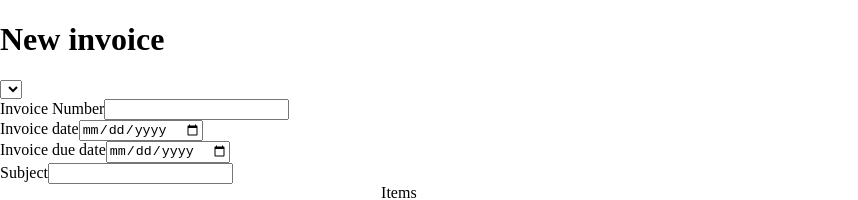
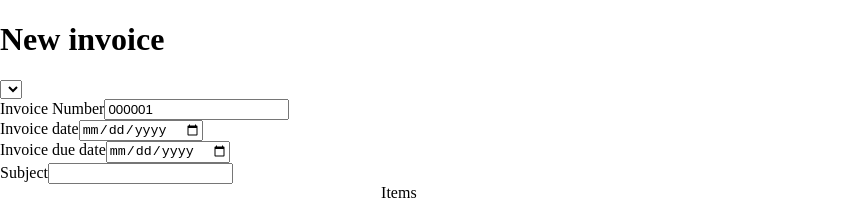
Before and after one commit to KIRA009/invoice-generator-fe, a React (Create React App) app: page /invoice/add in a window 1280 px wide. Shown: the top 200 px of the page, without its empty margins (0-858 px from the left). Built offline with nearby package versions, Linux system fonts and the light colour scheme; what @react-pdf/renderer would draw is missing.

Commit message:
feat(invoice_body): Add default value for invoice number

```diff
--- a/src/components/CustomerSelector/index.tsx
+++ b/src/components/CustomerSelector/index.tsx
@@ -1,20 +1,21 @@
 import React from 'react';
 
-import { useSelector } from "react-redux";
-import { getCustomers } from "../../reducers/customers";
-import { Customer } from "../../types/customer";
-
+import { useSelector } from 'react-redux';
+import { getCustomers } from '../../reducers/customers';
+import { Customer } from '../../types/customer';
 
 interface Props {
-    customerRef: React.RefObject<HTMLSelectElement>
+    customerRef: React.RefObject<HTMLSelectElement>;
 }
 
-export const CustomerSelector = ({customerRef}: Props) => {
-    const customers: Customer[] = useSelector(getCustomers)
+export const CustomerSelector = ({ customerRef }: Props) => {
+    const customers: Customer[] = useSelector(getCustomers);
     return (
-        <select name="customer" id="customer-select" ref={customerRef}>
-            {customers.map(customer => (
-                <option value={customer.id}>{customer.name}</option>
+        <select name='customer' id='customer-select' ref={customerRef}>
+            {customers.map((customer) => (
+                <option key={customer.id} value={customer.id}>
+                    {customer.name}
+                </option>
             ))}
         </select>
     );
--- a/src/components/InvoiceBody/index.tsx
+++ b/src/components/InvoiceBody/index.tsx
@@ -1,13 +1,14 @@
-import React, { useRef, useState } from "react"
-import { useDispatch } from "react-redux";
-import { addInvoice } from "../../reducers/invoices";
-import { InvoiceItem } from "../../types/invoice-item";
-import { CustomerSelector } from "../CustomerSelector"
-import { ItemList } from "../ItemList"
-import { Invoice } from "../../types/invoice";
+import React, { useMemo, useRef, useState } from 'react';
+import { useDispatch, useSelector } from 'react-redux';
+import { addInvoice, getInvoices } from '../../reducers/invoices';
+import { InvoiceItem } from '../../types/invoice-item';
+import { CustomerSelector } from '../CustomerSelector';
+import { ItemList } from '../ItemList';
+import { Invoice } from '../../types/invoice';
 
 export const InvoiceBody = () => {
     const [items, setItems] = useState<InvoiceItem[]>([]);
+    const invoices = useSelector(getInvoices);
     const dispatch = useDispatch();
     const numberRef = useRef<HTMLInputElement>(null);
     const creationDateRef = useRef<HTMLInputElement>(null);
@@ -16,8 +17,21 @@ export const InvoiceBody = () => {
     const customerRef = useRef<HTMLSelectElement>(null);
     const save = (e: React.MouseEvent) => {
         e.preventDefault();
-        if (!customerRef.current || !numberRef.current || !creationDateRef.current || !dueDateRef.current || !subjectRef.current) return;
-        if (!creationDateRef.current.valueAsDate || !numberRef.current.value || !customerRef.current.value || !subjectRef.current.value) return;
+        if (
+            !customerRef.current ||
+            !numberRef.current ||
+            !creationDateRef.current ||
+            !dueDateRef.current ||
+            !subjectRef.current
+        )
+            return;
+        if (
+            !creationDateRef.current.valueAsDate ||
+            !numberRef.current.value ||
+            !customerRef.current.value ||
+            !subjectRef.current.value
+        )
+            return;
 
         const invoice: Invoice = {
             id: '',
@@ -25,33 +39,55 @@ export const InvoiceBody = () => {
             customerId: customerRef.current.value,
             creationDate: creationDateRef.current.valueAsDate,
             number: numberRef.current.value,
-            subject: subjectRef.current.value
-        }
+            subject: subjectRef.current.value,
+        };
 
         if (dueDateRef.current.valueAsDate) {
             invoice.dueDate = dueDateRef.current.valueAsDate;
         }
 
-        dispatch(addInvoice(invoice))
+        dispatch(addInvoice(invoice));
+    };
+    const defaultInvoiceNum = useMemo(() => {
+        let maxInvoiceNum = 0;
+        for (const invoice of invoices) {
+            if (!isNaN(Number(invoice.number))) {
+                maxInvoiceNum = Math.max(maxInvoiceNum, Number(invoice.number));
             }
+        }
+        const newInvoiceNum = maxInvoiceNum + 1;
+        return String(newInvoiceNum).padStart(6, '0');
+    }, [invoices]);
+
     return (
         <>
             <CustomerSelector customerRef={customerRef} />
-        <div className="input">
-            <label htmlFor="invoice-number">Invoice Number</label>
-            <input id="invoice-number" ref={numberRef} type="text" required />
+            <div className='input'>
+                <label htmlFor='invoice-number'>Invoice Number</label>
+                <input
+                    id='invoice-number'
+                    defaultValue={defaultInvoiceNum}
+                    ref={numberRef}
+                    type='text'
+                    required
+                />
             </div>
-        <div className="input">
-            <label htmlFor="invoice-date">Invoice date</label>
-            <input id="invoice-date" ref={creationDateRef} type="date" required />
+            <div className='input'>
+                <label htmlFor='invoice-date'>Invoice date</label>
+                <input
+                    id='invoice-date'
+                    ref={creationDateRef}
+                    type='date'
+                    required
+                />
             </div>
-        <div className="input">
-            <label htmlFor="invoice-due-date">Invoice due date</label>
-            <input id="invoice-due-date" ref={dueDateRef} type="date" />
+            <div className='input'>
+                <label htmlFor='invoice-due-date'>Invoice due date</label>
+                <input id='invoice-due-date' ref={dueDateRef} type='date' />
             </div>
-        <div className="input">
-            <label htmlFor="invoice-subject">Subject</label>
-            <input id="invoice-subject" ref={subjectRef} type="text" />
+            <div className='input'>
+                <label htmlFor='invoice-subject'>Subject</label>
+                <input id='invoice-subject' ref={subjectRef} type='text' />
             </div>
             <ItemList items={items} setItems={setItems} />
             <button onClick={save}>Save</button>
--- a/src/reducers/invoices.ts
+++ b/src/reducers/invoices.ts
@@ -1,6 +1,6 @@
-import { createSlice, PayloadAction } from "@reduxjs/toolkit";
-import { AppThunk, RootState } from "../store";
-import { Invoice } from "../types/invoice";
+import { createSlice, PayloadAction } from '@reduxjs/toolkit';
+import { AppThunk, RootState } from '../store';
+import { Invoice } from '../types/invoice';
 
 type initialState = Invoice[];
 
@@ -44,4 +44,4 @@ export const editInvoice =
         );
     };
 
-export const getInvoices = (state: RootState) => state.invoices;
+export const getInvoices = (state: RootState): Invoice[] => state.invoices;
```
Lines whose indentation alone changed are shown as unchanged.
